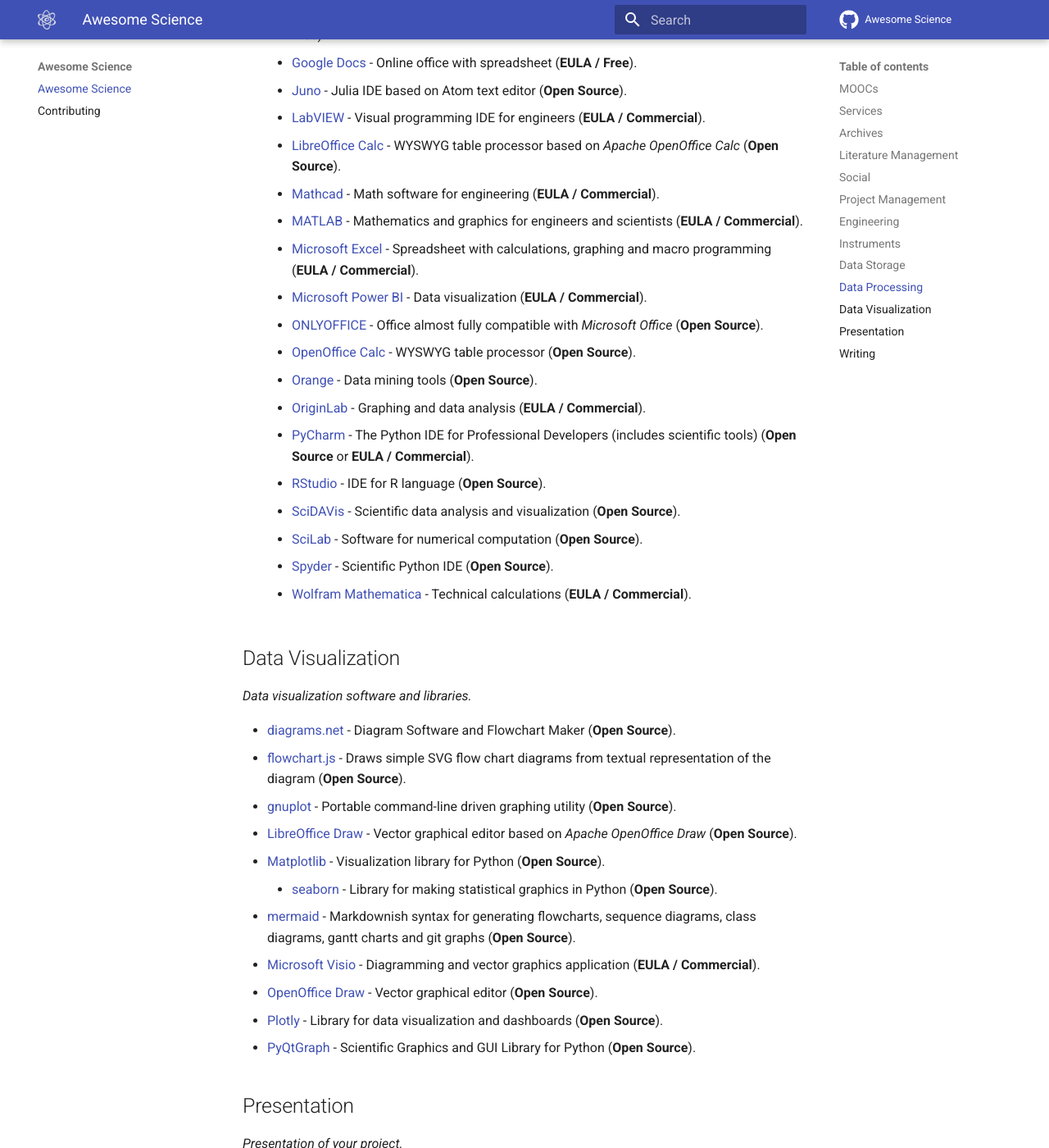
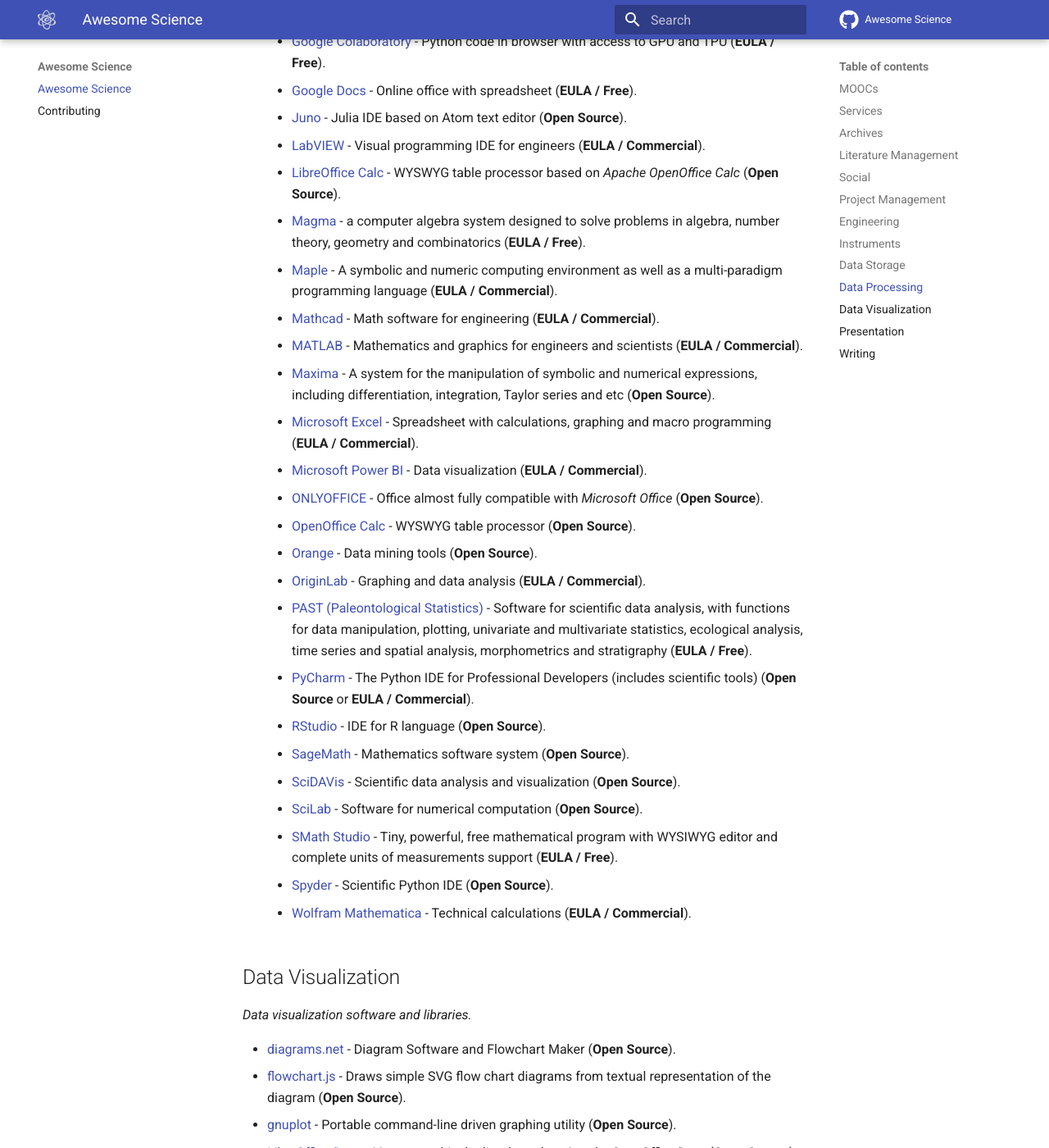
Before and after one commit to deverte/awesome-science, an MkDocs documentation site: the page built from docs/index.md, in a window 1280 px wide and 1400 px high, scrolled down 6184 px. Shown: the whole window at 82% size. Built offline with MkDocs 1.6.1 and Material for MkDocs 9.7.7, drawn with Linux system fonts in a browser that asks for light colours; comment, search, counter and statistics services are not loaded; some of the changed text lies outside the part shown.

Commit message:
Added Data Processing software

```diff
--- a/docs/index.md
+++ b/docs/index.md
@@ -158,6 +158,7 @@
     - [TensorFlow](https://www.tensorflow.org/) - Platform for machine learning.
 - Platforms
     - [Anaconda](https://anaconda.org/) - Python and R distribution with many scientific libraries.
+    - [Axiom](http://www.axiom-developer.org/) - General-purpose computer algebra system (**Open Source**).
     - [JupyterLab / Jupyter Notebook](https://jupyter.org/) - Interactive documents with live code, equations and visualization for [many languages](https://github.com/jupyter/jupyter/wiki/Jupyter-kernels).
     - [ROOT](https://root.cern.ch/) - Data analysis framework for C++.
 - IDE / CAS
@@ -167,18 +168,24 @@
     - [Juno](https://junolab.org/) - Julia IDE based on Atom text editor (**Open Source**).
     - [LabVIEW](https://www.ni.com/ru-ru/shop/labview.html) - Visual programming IDE for engineers (**EULA / Commercial**).
     - [LibreOffice Calc](https://www.libreoffice.org/) - WYSWYG table processor based on *Apache OpenOffice Calc* (**Open Source**).
+    - [Magma](http://magma.maths.usyd.edu.au/magma/) - a computer algebra system designed to solve problems in algebra, number theory, geometry and combinatorics (**EULA / Free**).
+    - [Maple](https://www.maplesoft.com/) - A symbolic and numeric computing environment as well as a multi-paradigm programming language (**EULA / Commercial**).
     - [Mathcad](https://www.mathcad.com/en/) - Math software for engineering (**EULA / Commercial**).
     - [MATLAB](https://www.mathworks.com/products/matlab.html) - Mathematics and graphics for engineers and scientists (**EULA / Commercial**).
+    - [Maxima](https://maxima.sourceforge.io/) - A system for the manipulation of symbolic and numerical expressions, including differentiation, integration, Taylor series and etc (**Open Source**).
     - [Microsoft Excel](https://www.microsoft.com/microsoft-365/excel) - Spreadsheet with calculations, graphing and macro programming (**EULA / Commercial**).
     - [Microsoft Power BI](https://powerbi.microsoft.com/) - Data visualization (**EULA / Commercial**).
     - [ONLYOFFICE](https://www.onlyoffice.com/) - Office almost fully compatible with *Microsoft Office* (**Open Source**).
     - [OpenOffice Calc](http://www.openoffice.org/) - WYSWYG table processor (**Open Source**).
     - [Orange](https://orange.biolab.si/) - Data mining tools (**Open Source**).
     - [OriginLab](https://www.originlab.com/) - Graphing and data analysis (**EULA / Commercial**).
+    - [PAST (Paleontological Statistics)](https://www.nhm.uio.no/english/research/infrastructure/past/) - Software for scientific data analysis, with functions for data manipulation, plotting, univariate and multivariate statistics, ecological analysis, time series and spatial analysis, morphometrics and stratigraphy (**EULA / Free**).
     - [PyCharm](https://www.jetbrains.com/pycharm/) - The Python IDE for Professional Developers (includes scientific tools) (**Open Source** or **EULA / Commercial**).
     - [RStudio](https://rstudio.com/) - IDE for R language (**Open Source**).
+    - [SageMath](https://www.sagemath.org/) - Mathematics software system (**Open Source**).
     - [SciDAVis](http://scidavis.sourceforge.net/) - Scientific data analysis and visualization (**Open Source**).
     - [SciLab](https://www.scilab.org/) - Software for numerical computation (**Open Source**).
+    - [SMath Studio](https://en.smath.com/view/SMathStudio/summary) - Tiny, powerful, free mathematical program with WYSIWYG editor and complete units of measurements support (**EULA / Free**).
     - [Spyder](https://www.spyder-ide.org/) - Scientific Python IDE (**Open Source**).
     - [Wolfram Mathematica](https://www.wolfram.com/mathematica/) - Technical calculations (**EULA / Commercial**).
 
```
Also changed, not shown: README.md (+7 -0 lines), site/index.html, site/search/search_index.json, 1 other file.
